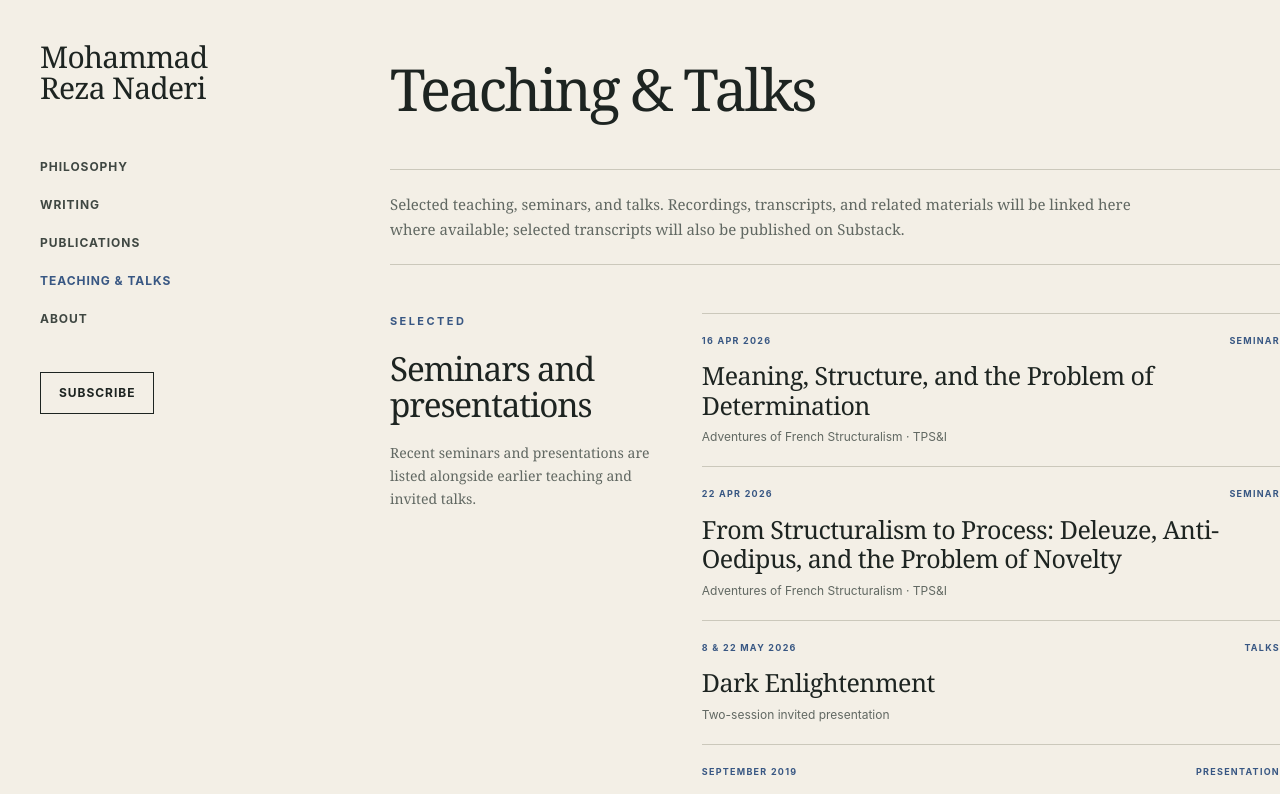
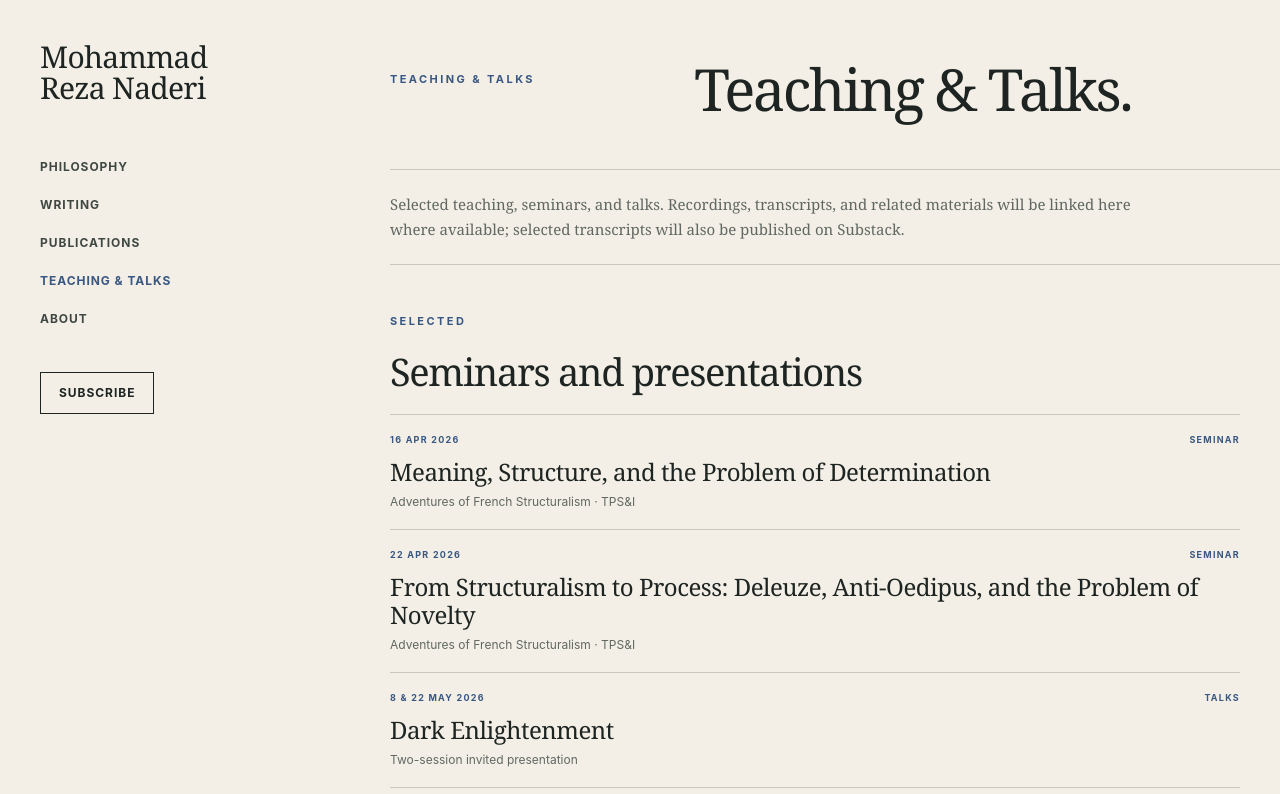
Before and after one commit to mohammad-naderi/mrnaderi.org, a Next.js app: page /teaching in a window 1280 px wide. Shown: the top 794 px of the page. Built offline with nearby package versions, Linux system fonts and the light colour scheme.

Commit message:
Align Teaching and Talks with Publications layout

```diff
--- a/app/interior-refinement.css
+++ b/app/interior-refinement.css
@@ -48,46 +48,46 @@
   font-size: 34px;
 }
 
-/* Teaching & Talks follows the same compact editorial rhythm as the other
-   interior pages: simple title, standard description, then the record itself. */
-.teaching-title {
+/* Teaching & Talks uses the same page-opening hierarchy and editorial rhythm
+   as Publications: eyebrow, serif title, description, then the record. */
+.teaching-page .page-intro {
   padding-block: 60px 52px;
-  border-bottom: 1px solid var(--line);
 }
 
-.teaching-title h1 {
+.teaching-page .page-intro h1 {
   max-width: 760px;
-  margin: 0;
-  font-family: Georgia, "Times New Roman", serif;
   font-size: clamp(42px, 4.6vw, 58px);
-  font-weight: 400;
-  letter-spacing: -.045em;
-  line-height: .99;
 }
 
 .teaching-page .teaching-section {
-  grid-template-columns: .62fr 1.38fr;
-  gap: 52px;
-  padding-block: 48px 62px;
+  display: block;
+  padding-block: 48px 32px;
 }
 
-.teaching-page .teaching-aside h2 {
-  font-size: clamp(30px, 2.6vw, 36px);
+.teaching-page .section-heading {
+  margin-bottom: 22px;
 }
 
-.teaching-page .teaching-aside > p:last-child {
-  margin-top: 18px;
-  font-size: 14px;
-  line-height: 1.65;
+.teaching-page .section-heading h2 {
+  margin: 0;
+  font-family: Georgia, "Times New Roman", serif;
+  font-size: clamp(32px, 3vw, 38px);
+  font-weight: 400;
+  letter-spacing: -.035em;
+  line-height: 1.08;
+}
+
+.teaching-page .session-list {
+  max-width: 850px;
 }
 
 .teaching-page .session-list article {
-  padding-block: 20px;
+  padding-block: 18px;
 }
 
 .teaching-page .session-list h3 {
-  margin: 14px 0 8px;
-  font-size: 25px;
+  margin: 11px 0 7px;
+  font-size: 24px;
   line-height: 1.18;
 }
 
@@ -208,20 +208,8 @@
     font-size: 31px;
   }
 
-  .teaching-title {
-    padding-block: 42px 40px;
-  }
-
-  .teaching-title h1 {
-    font-size: clamp(36px, 10vw, 46px);
-  }
-
   .teaching-page .teaching-section {
     padding-block: 38px 48px;
-  }
-
-  .teaching-page .teaching-aside h2 {
-    font-size: 32px;
   }
 
   .teaching-page .teaching-method {
--- a/app/teaching/page.tsx
+++ b/app/teaching/page.tsx
@@ -1,5 +1,5 @@
 import type { Metadata } from "next";
-import { SiteFooter, SiteHeader } from "@/components/site";
+import { PageIntro, SiteFooter, SiteHeader } from "@/components/site";
 
 export const metadata: Metadata = { title: "Teaching & Talks" };
 
@@ -41,9 +41,7 @@ export default function TeachingPage() {
     <>
       <SiteHeader />
       <main className="teaching-page">
-        <section className="teaching-title shell">
-          <h1>Teaching &amp; Talks</h1>
-        </section>
+        <PageIntro eyebrow="Teaching & talks" title="Teaching & Talks." />
 
         <section className="page-description shell">
           <p>
@@ -53,14 +51,12 @@ export default function TeachingPage() {
           </p>
         </section>
 
-        <section className="teaching-section shell">
-          <div className="teaching-aside">
-            <p className="eyebrow">Selected</p>
-            <h2>Seminars and presentations</h2>
-            <p>
-              Recent seminars and presentations are listed alongside earlier
-              teaching and invited talks.
-            </p>
+        <section className="teaching-section content-section shell">
+          <div className="section-heading">
+            <div>
+              <p className="eyebrow">Selected</p>
+              <h2>Seminars and presentations</h2>
+            </div>
           </div>
           <div className="session-list">
             {sessions.map((session) => (
```
